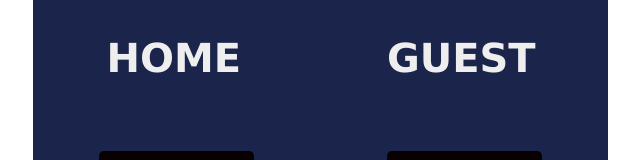
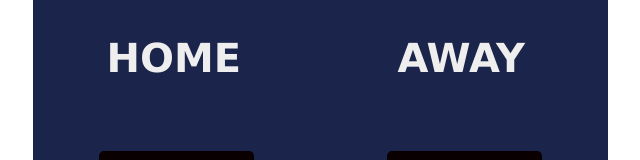
Before and after one commit to seocarlospolanco/Basketball-Scoreboard, a website built with Vite: page index.html in a window 1280 px wide. Shown: the top 160 px of the page, without its empty margins (7-647 px from the left). Built offline with nearby package versions, Linux system fonts and the light colour scheme; a web font is replaced by a local one.

Commit message:
Board Title Changed
Changed Board Title from GUEST to AWAY

```diff
--- a/index.html
+++ b/index.html
@@ -17,7 +17,7 @@
                 </div>
             </div>
             <div>
-                <h3 class="board-title-guest">GUEST</h3>
+                <h3 class="board-title-guest">AWAY</h3>
                 <h2 id="guest-score">0</h2>
                 <div class="points-buttons" id="home">
                     <button onclick="guestaddonescore()" id="guest-1" class="add-points-btns-guest">+1</button>
```
